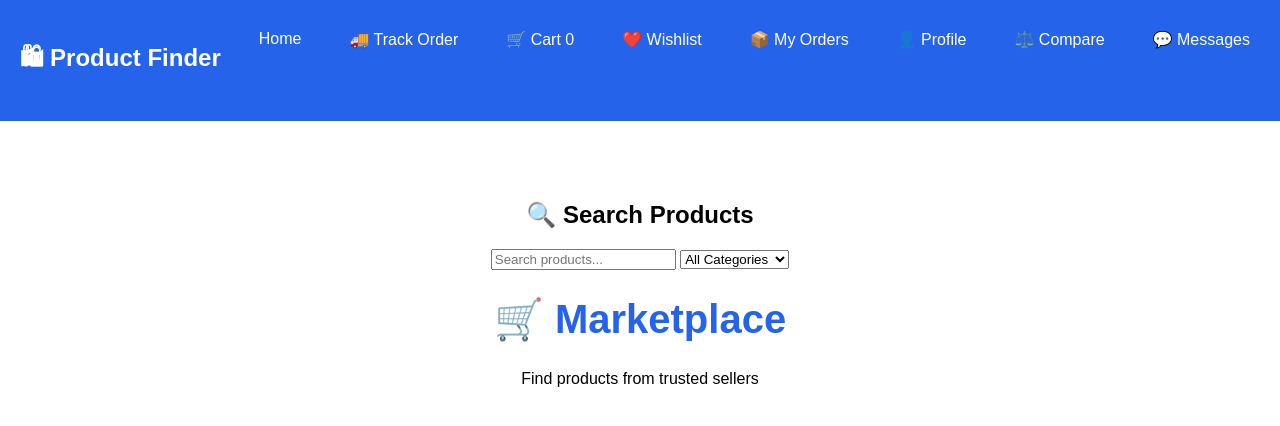
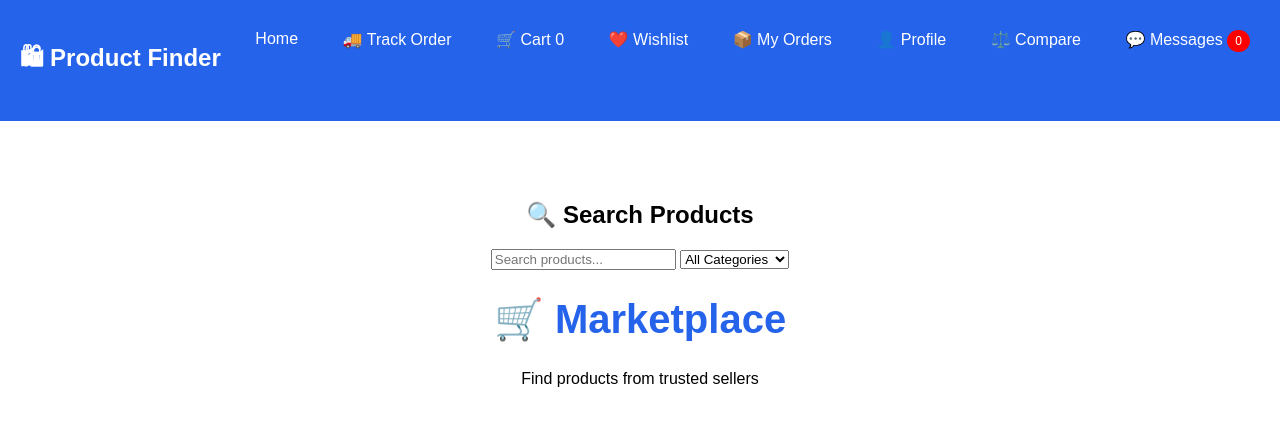
Before and after one commit to Mahama59/product-finder-v2, a plain HTML site: page pages/marketplace.html in a window 1280 px wide. Drawn offline with Linux system fonts and the light colour scheme.

Commit message:
Update marketplace.html

```diff
--- a/pages/marketplace.html
+++ b/pages/marketplace.html
@@ -36,10 +36,16 @@
 
 </a>
 
+<a href="messages.html">
 
-<a href="messages.html">
 💬 Messages
+
+<span id="messageCount" class="unread-badge">
+0
+</span>
+
 </a>
+
 </nav>
 
 <header class="hero">
```
